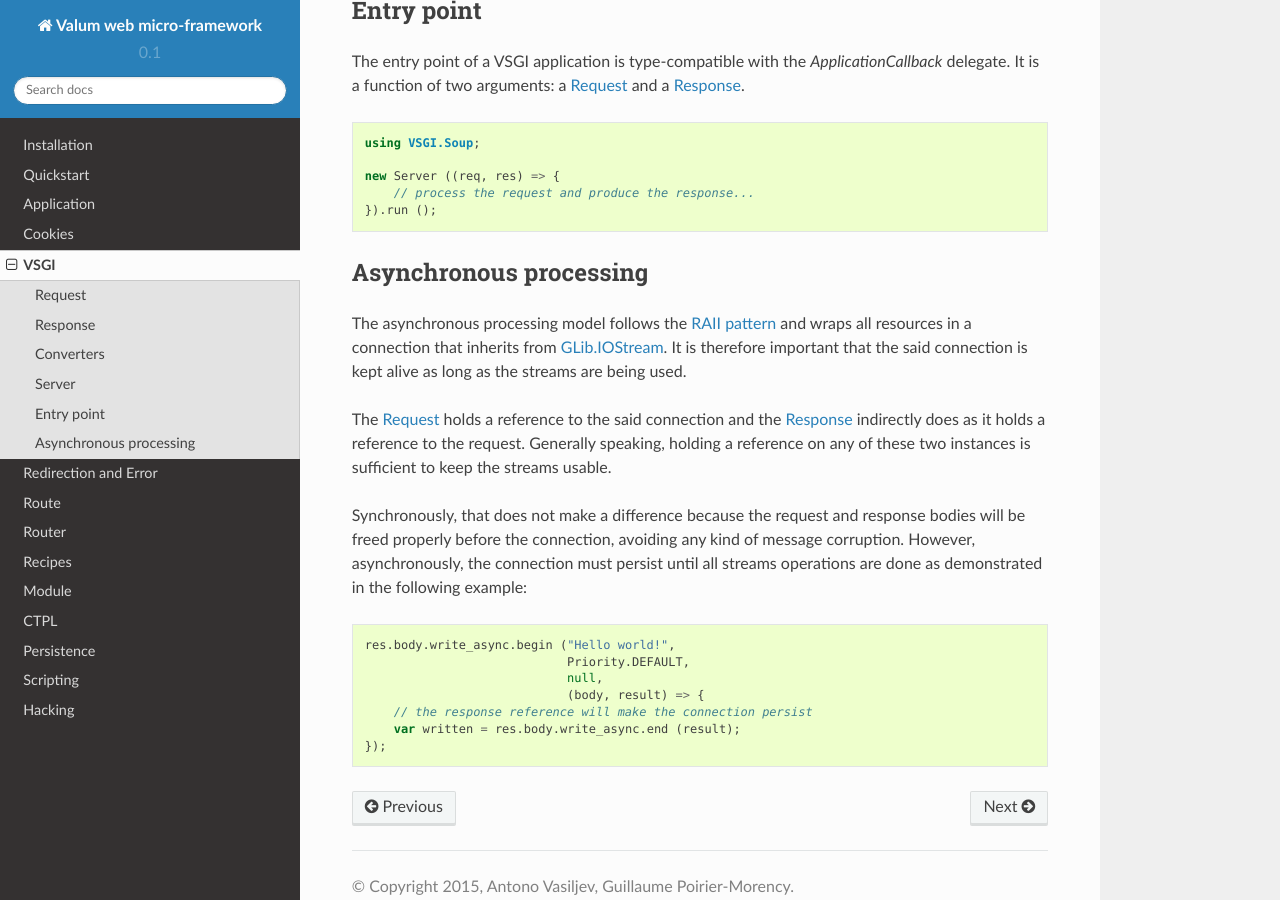
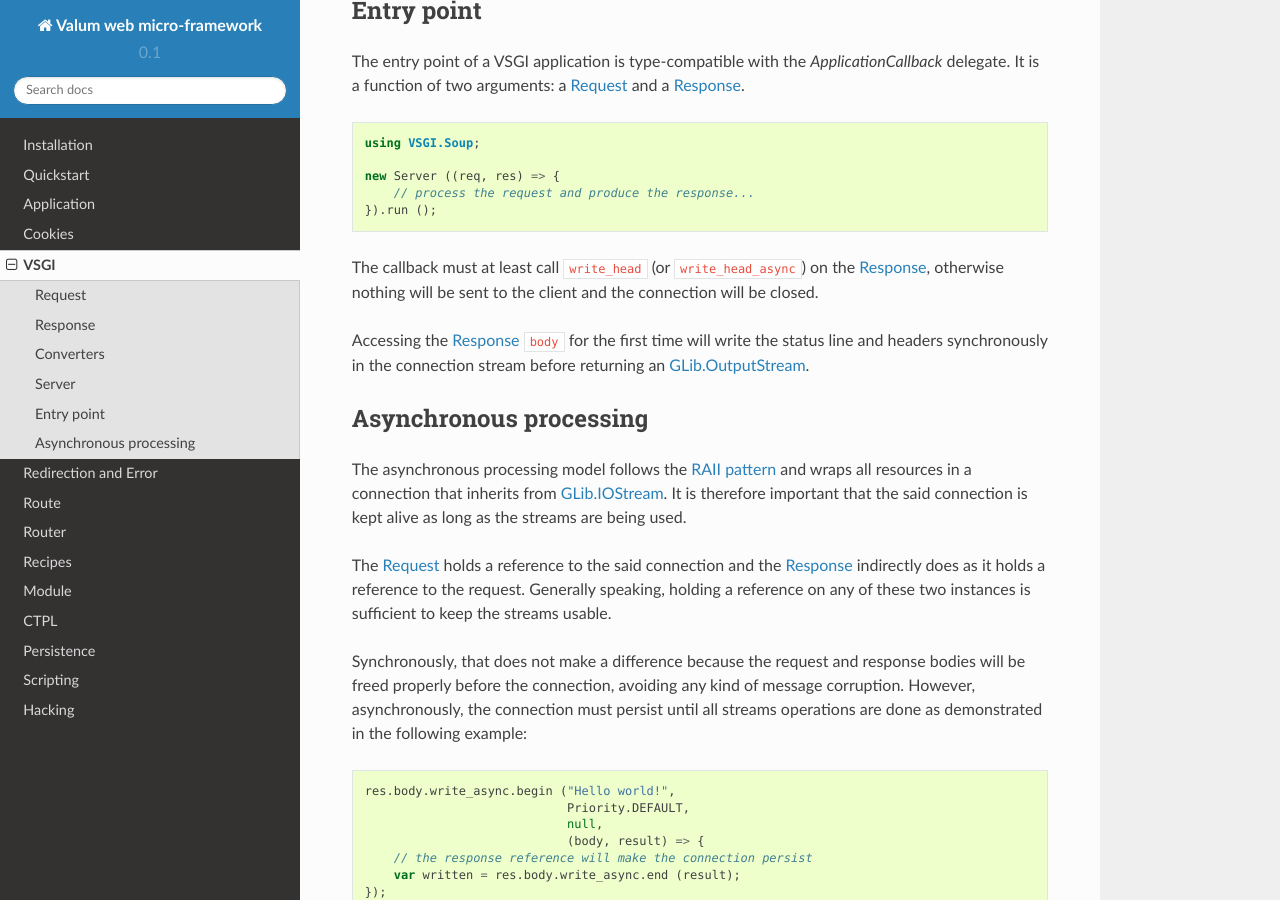
Before and after one commit to valum-framework/vsgi, a Sphinx documentation site: the page built from docs/vsgi/index.rst, in a window 1280 px wide and 900 px high, scrolled down 1306 px. Built offline with Sphinx 7.4.7 and the Read the Docs theme 2.0.0, drawn with Linux system fonts in a browser that asks for light colours; pages that are not in the unit, such as notebooks, are missing from menus.

Commit message:
Write the head when a status is handled to avoid an empty message.
The current implementation was producing no output when a status was
thrown as write_head was never invoked.

The behaviour is documented in 'docs/vsgi/index' to make things clearer.
It is a good behiaviour as it let the application control what's being
written to the client.

Adds tests for head_written when status are thrown.

```diff
--- a/docs/vsgi/index.rst
+++ b/docs/vsgi/index.rst
@@ -37,6 +37,16 @@
         // process the request and produce the response...
     }).run ();
 
+The callback must at least call ``write_head`` (or ``write_head_async``) on the
+:doc:`response`, otherwise nothing will be sent to the client and the
+connection will be closed.
+
+Accessing the :doc:`response` ``body`` for the first time will write the status
+line and headers synchronously in the connection stream before returning an
+`GLib.OutputStream`_.
+
+.. _GLib.OutputStream: http://valadoc.org/#!api=gio-2.0/GLib.OutputStream
+
 Asynchronous processing
 -----------------------
 
```
Also changed, not shown: 2 other files.
